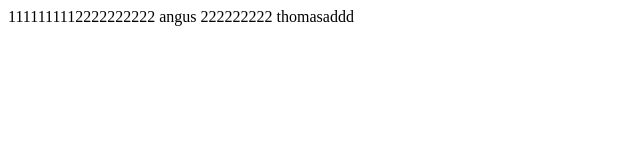
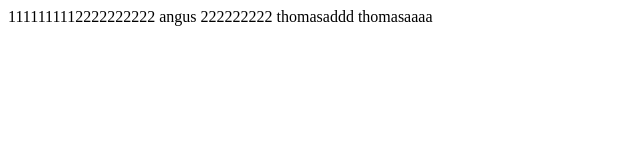
Before and after one commit to thomas021115/dockerNodeJS, a website: page 1111.html in a window 1280 px wide. Shown: the full height of the page, 0-640 px from the left. Drawn offline with Linux system fonts and the light colour scheme.

Commit message:
thomasaaaaa

```diff
--- a/1111.html
+++ b/1111.html
@@ -7,6 +7,6 @@
 </head>
 <body>
     1111111112222222222
-    angus 222222222  thomasaddd
+    angus 222222222  thomasaddd thomasaaaa
 </body>
 </html>
```
